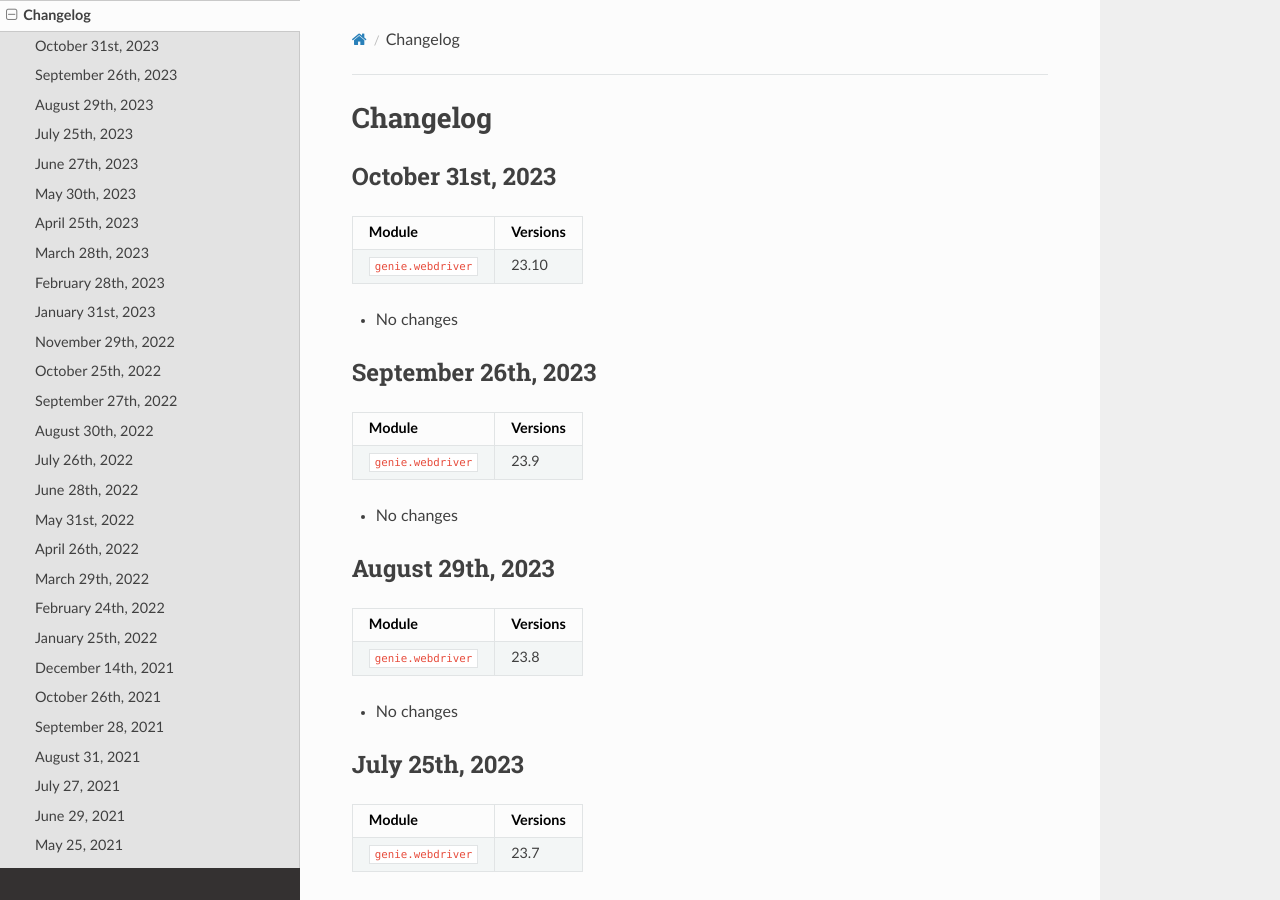
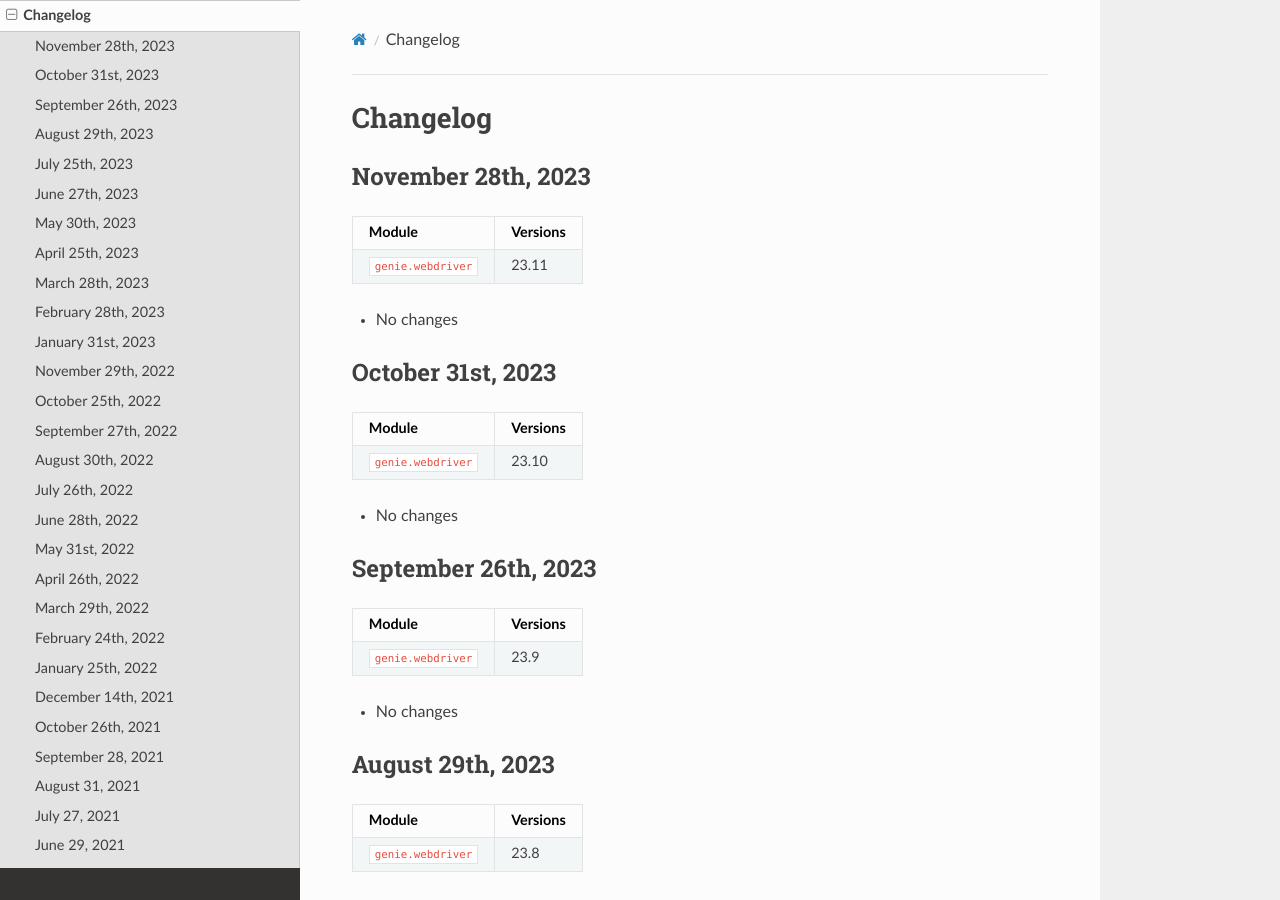
Before and after one commit to CiscoTestAutomation/geniewebdriver, a Sphinx documentation site: the page built from docs/changelog/index.rst, in a window 1280 px wide and 900 px high. Built offline with Sphinx 7.4.7 and the Read the Docs theme 2.0.0, drawn with Linux system fonts in a browser that asks for light colours.

Commit message:
Releasing 23.11

```diff
--- a/docs/changelog/index.rst
+++ b/docs/changelog/index.rst
@@ -1,6 +1,16 @@
 Changelog
 =========
 
+November 28th, 2023
+------------------
+
++-------------------------------+-------------------------------+
+| Module                        | Versions                      |
++===============================+===============================+
+| ``genie.webdriver``           | 23.11                         |
++-------------------------------+-------------------------------+
+
+- No changes
 
 October 31st, 2023
 ------------------
```
